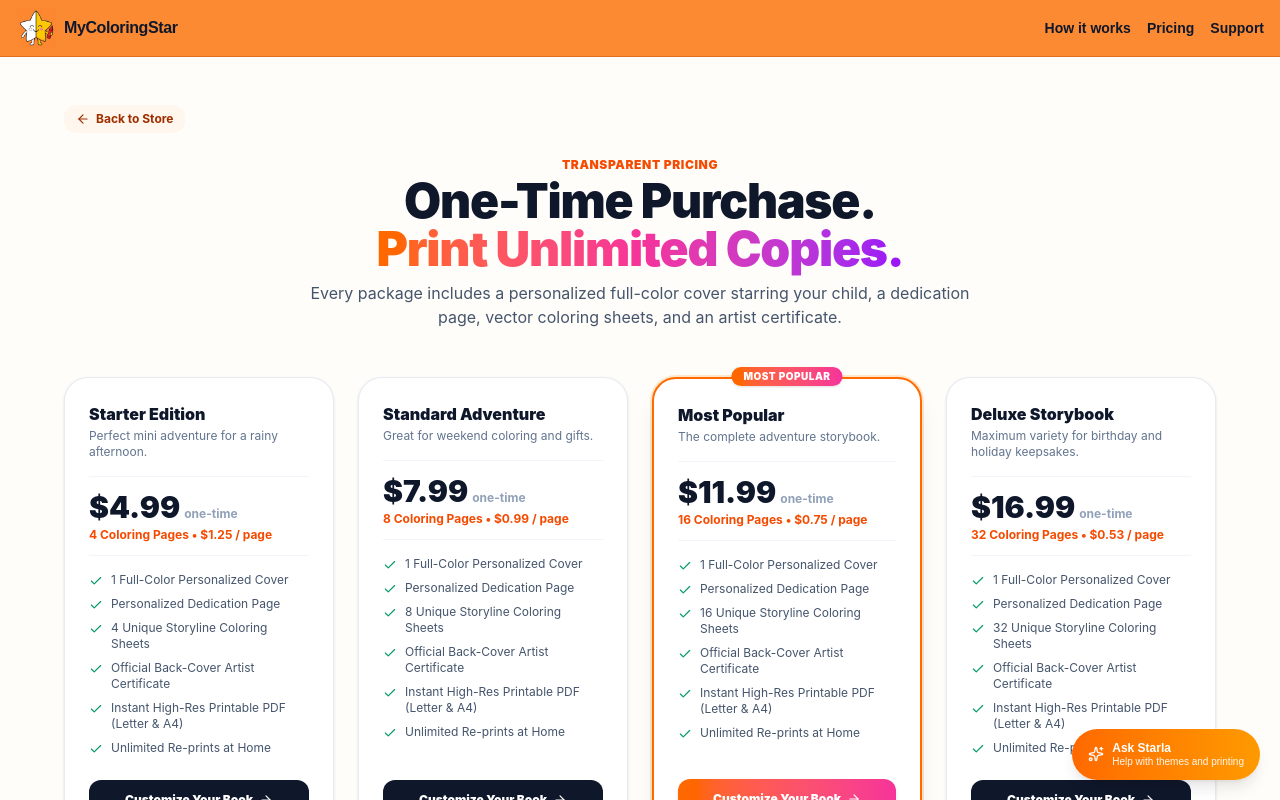
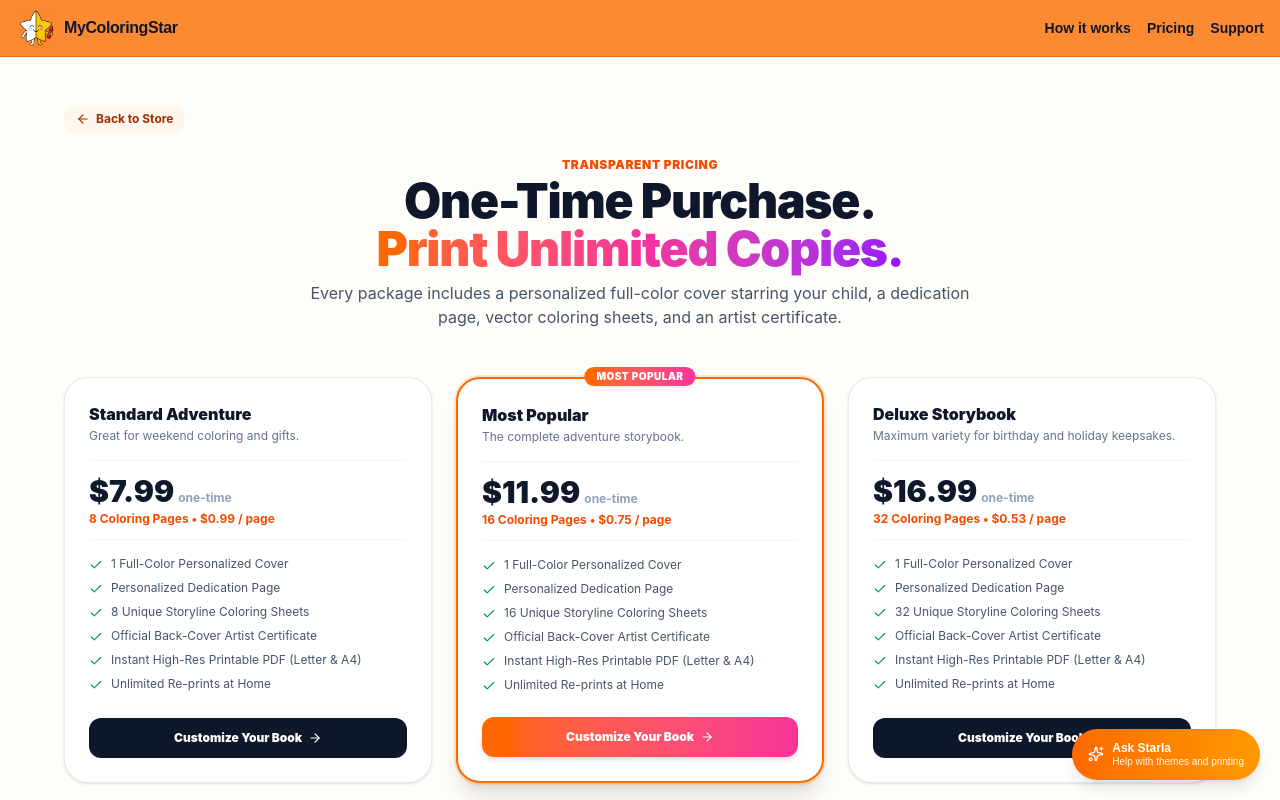
Before and after one commit to mensuraljaheshery-netizen/mycoloring-star, a Next.js app: page /pricing in a window 1280 px wide. Shown: the top 800 px of the page. Built offline with nearby package versions, Linux system fonts and the light colour scheme.

Commit message:
Remove the $4.99 book and start paid pricing at 8 pages.

```diff
--- a/src/app/api/chat/route.ts
+++ b/src/app/api/chat/route.ts
@@ -18,7 +18,7 @@ export async function POST(req: NextRequest) {
 ### THE CREATION PROCESS (4 SIMPLE STEPS)
 1. Pick an adventure world (from 34 options including Superhero, Princess, Dinosaur, Astronaut, Animals, or Surprise Variety Pack).
 2. Enter the child's name and attach a clear face photo.
-3. Select your package size (4, 8, 16, or 32 pages).
+3. Select your package size (8, 16, or 32 pages).
 4. Download your instant high-resolution printable PDF or claim a free mini-book sample.
 
 ### FREE SAMPLE OFFER ("TRY BEFORE YOU BUY")
@@ -26,7 +26,6 @@ export async function POST(req: NextRequest) {
 - Rate-limiting policy: Strictly limited to 1 free mini-book claim per family or household.
 
 ### PACKAGES & CURRENT CANONICAL PRICING (NEVER QUOTE OLD PRICES)
-- Starter: 4 coloring pages + 1 full-color personalized cover — $4.99
 - Standard: 8 coloring pages + 1 full-color personalized cover — $7.99
 - Most Popular: 16 coloring pages + 1 full-color personalized cover — $11.99
 - Deluxe Storybook: 32 coloring pages + 1 full-color personalized cover — $16.99
@@ -129,7 +128,7 @@ export async function POST(req: NextRequest) {
 
     // Clean customer-facing fallback rather than throwing a raw 500 error
     return NextResponse.json({
-      reply: "Hi there! 🌟 I'm Starla. We create personalized coloring books starring your child starting at $4.99 with instant printable PDF delivery. If you need any special assistance, our team is always ready at support@mycoloringstar.com!"
+      reply: "Hi there! 🌟 I'm Starla. We create personalized coloring books starring your child starting at $7.99 with instant printable PDF delivery. If you need any special assistance, our team is always ready at support@mycoloringstar.com!"
     });
   } catch (err: any) {
     console.error('Chat API Error:', err);
--- a/src/app/layout.tsx
+++ b/src/app/layout.tsx
@@ -10,7 +10,7 @@ export const metadata: Metadata = {
     template: '%s | MyColoringStar',
   },
   description:
-    'Turn a photo of your child into a print-at-home coloring book. Free 3-page sample. Paid books are $4.99–$16.99, instant PDF, unlimited reprints.',
+    'Turn a photo of your child into a print-at-home coloring book. Free 3-page sample. Paid books are $7.99–$16.99, instant PDF, unlimited reprints.',
   openGraph: {
     type: 'website',
     siteName: 'MyColoringStar',
--- a/src/app/page.tsx
+++ b/src/app/page.tsx
@@ -4,12 +4,12 @@ import HomeExperience from '@/components/HomeExperience';
 export const metadata: Metadata = {
   title: 'Personalized Coloring Books Starring Your Child',
   description:
-    'Turn a photo of your child into a print-at-home coloring book. Free 3-page sample. Paid books are $4.99–$16.99, instant PDF, unlimited reprints.',
+    'Turn a photo of your child into a print-at-home coloring book. Free 3-page sample. Paid books are $7.99–$16.99, instant PDF, unlimited reprints.',
   alternates: { canonical: '/' },
   openGraph: {
     title: 'Personalized Coloring Books Starring Your Child',
     description:
-      'Free 3-page sample. Paid coloring books are $4.99–$16.99, delivered as a print-at-home PDF.',
+      'Free 3-page sample. Paid coloring books are $7.99–$16.99, delivered as a print-at-home PDF.',
     url: 'https://www.mycoloringstar.com/',
     images: [{ url: '/sample-cover.png', alt: 'Sample personalized coloring book cover' }],
   },
@@ -22,7 +22,7 @@ const faqs = [
   },
   {
     q: 'What do I receive after purchase?',
-    a: 'An instant high-resolution PDF with a customized full-color cover, a dedication page, the coloring pages you ordered (4, 8, 16, or 32), and a back cover.',
+    a: 'An instant high-resolution PDF with a customized full-color cover, a dedication page, the coloring pages you ordered (8, 16, or 32), and a back cover.',
   },
   {
     q: 'Is the book digital or physical?',
--- a/src/app/pricing/layout.tsx
+++ b/src/app/pricing/layout.tsx
@@ -2,12 +2,11 @@ import type { Metadata } from 'next';
 
 export const metadata: Metadata = {
   title: 'Pricing',
-  description: 'One-time coloring books from $4.99 to $16.99. Instant PDF, US Letter and A4, unlimited reprints at home.',
+  description: 'One-time coloring books from $7.99 to $16.99. Instant PDF, US Letter and A4, unlimited reprints at home.',
   alternates: { canonical: '/pricing' },
 };
 
 const products = [
-  { name: 'Starter Edition', pages: 4, price: '4.99' },
   { name: 'Standard Adventure', pages: 8, price: '7.99' },
   { name: 'Most Popular Adventure', pages: 16, price: '11.99' },
   { name: 'Deluxe Storybook', pages: 32, price: '16.99' },
--- a/src/app/pricing/page.tsx
+++ b/src/app/pricing/page.tsx
@@ -5,23 +5,6 @@ import Link from 'next/link';
 import { ArrowLeft, ArrowRight, Check, Sparkles, Printer, ShieldCheck } from 'lucide-react';
 
 const TIERS = [
-  {
-    id: '4',
-    name: 'Starter Edition',
-    pages: '4 Coloring Pages',
-    price: '$4.99',
-    unitPrice: '$1.25 / page',
-    description: 'Perfect mini adventure for a rainy afternoon.',
-    popular: false,
-    features: [
-      '1 Full-Color Personalized Cover',
-      'Personalized Dedication Page',
-      '4 Unique Storyline Coloring Sheets',
-      'Official Back-Cover Artist Certificate',
-      'Instant High-Res Printable PDF (Letter & A4)',
-      'Unlimited Re-prints at Home'
-    ]
-  },
   {
     id: '8',
     name: 'Standard Adventure',
@@ -105,7 +88,7 @@ export default function PricingPage() {
         </div>
 
         {/* PRICING GRID */}
-        <div className="grid grid-cols-1 sm:grid-cols-2 lg:grid-cols-4 gap-6 items-stretch">
+        <div className="grid grid-cols-1 sm:grid-cols-2 lg:grid-cols-3 gap-6 items-stretch">
           {TIERS.map((tier) => (
             <div
               key={tier.id}
--- a/src/app/theme/[slug]/page.tsx
+++ b/src/app/theme/[slug]/page.tsx
@@ -72,7 +72,6 @@ const ALL_34_THEMES: ThemeCatalogItem[] = [
 ];
 
 const PACKAGES_CONFIG: Record<string, { label: string; pages: number; price: string; popular?: boolean }> = {
-  '4': { label: 'Starter (4 Pages)', pages: 4, price: '$4.99', popular: false },
   '8': { label: 'Standard (8 Pages)', pages: 8, price: '$7.99', popular: false },
   '16': { label: 'Most Popular (16 Pages)', pages: 16, price: '$11.99', popular: true },
   '32': { label: 'Deluxe Storybook (32 Pages)', pages: 32, price: '$16.99', popular: false }
@@ -98,7 +97,7 @@ export default function ThemeCustomizerPage() {
   const [photoPreview, setPhotoPreview] = useState<string | null>(null);
   const [orientation, setOrientation] = useState<'portrait' | 'landscape'>('portrait');
   const [packageSize, setPackageSize] = useState<string>(
-    PACKAGES_CONFIG[queryPkg] ? queryPkg : '4'
+    PACKAGES_CONFIG[queryPkg] ? queryPkg : '8'
   );
   const [parentConsent, setParentConsent] = useState(false);
 
@@ -164,7 +163,7 @@ export default function ThemeCustomizerPage() {
         } else if (savedPkg && PACKAGES_CONFIG[savedPkg]) {
           setPackageSize(savedPkg);
         } else {
-          setPackageSize('4');
+          setPackageSize('8');
         }
       } catch {}
     };
@@ -607,7 +606,7 @@ export default function ThemeCustomizerPage() {
     router.push(`/theme/${newSlug}?name=${encodeURIComponent(childName || 'Hero')}&pkg=${packageSize}`);
   };
 
-  const currentPkgDetails = PACKAGES_CONFIG[packageSize] || PACKAGES_CONFIG['4'];
+  const currentPkgDetails = PACKAGES_CONFIG[packageSize] || PACKAGES_CONFIG['8'];
 
   const initiatePaidOrderModal = () => {
     if (!parentConsent) {
@@ -688,7 +687,7 @@ export default function ThemeCustomizerPage() {
           </div>
         )}
 
-        {/* PACKAGE TIER PICKER (4, 8, 16, 32 PAGES) */}
+        {/* PACKAGE TIER PICKER (8, 16, 32 PAGES) */}
         <div className="space-y-3">
           <div>
             <label className="block text-[11px] font-black uppercase text-slate-500 mb-1.5">
--- a/src/components/HomeExperience.tsx
+++ b/src/components/HomeExperience.tsx
@@ -279,7 +279,7 @@ export default function HomePage() {
     },
     {
       q: 'What do I receive after purchase?',
-      a: 'You receive an instant high-resolution printable PDF containing your child’s customized full-color cover page, a personalized dedication page, the exact number of interior coloring pages ordered (4, 8, 16, or 32 pages), and an official back cover artist certificate.'
+      a: 'You receive an instant high-resolution printable PDF containing your child’s customized full-color cover page, a personalized dedication page, the exact number of interior coloring pages ordered (8, 16, or 32 pages), and an official back cover artist certificate.'
     },
     {
       q: 'Is the book digital or physical?',
@@ -323,7 +323,7 @@ export default function HomePage() {
           Add their name, attach a photo, pick an adventure world, and get an instant keepsake coloring book ready for crayons.
         </p>
         <p className="max-w-xl mx-auto text-xs sm:text-sm font-bold text-slate-700 mb-4">
-          Free 3-page sample. Paid books are $4.99–$16.99, a digital PDF you print at home, with unlimited reprints.
+          Free 3-page sample. Paid books are $7.99–$16.99, a digital PDF you print at home, with unlimited reprints.
         </p>
         <a href="#how-it-works" className="inline-block text-xs font-bold text-orange-600 hover:underline mb-2">
           See how it works
```
